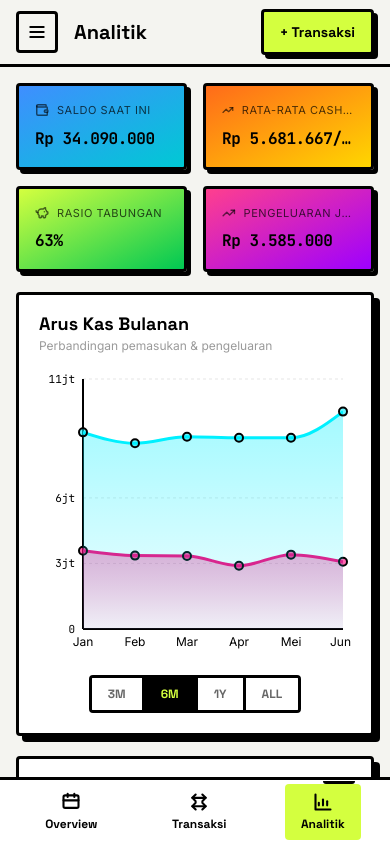
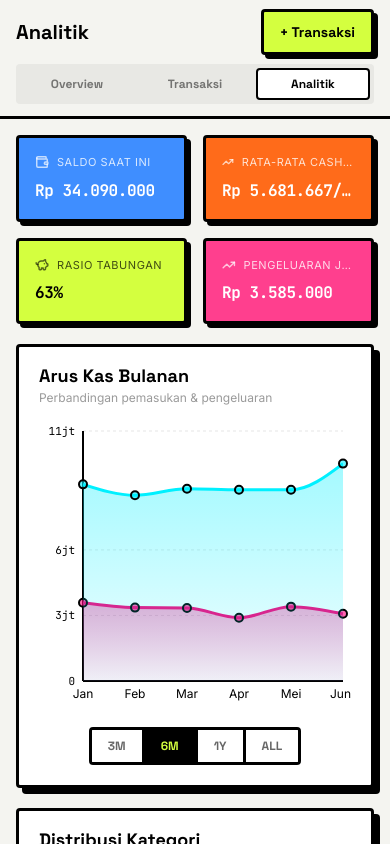
Before and after one commit to j0nsss/Persolnal-Finance-Tracker, a React (Vite) app: page / in a window 390 px wide. Both pictures are taken after a click on the button "Analitik". Shown: the top 844 px of the page. Built offline with nearby package versions, Linux system fonts and the light colour scheme.

Commit message:
update ui 1

```diff
--- a/src/components/layout/DashboardShell.tsx
+++ b/src/components/layout/DashboardShell.tsx
@@ -1,7 +1,6 @@
 import { type ReactNode } from "react";
 import { Sidebar } from "./Sidebar";
 import { Topbar } from "./Topbar";
-import { MobileBottomNav } from "./MobileBottomNav";
 import { PageTransition } from "./PageTransition";
 import { useMediaQuery } from "../../hooks/useMediaQuery";
 import { useUIStore } from "../../store/useUIStore";
@@ -30,7 +29,6 @@ export function DashboardShell({ onAddTransaction, children }: DashboardShellPro
         className={cn(
           "transition-all duration-300 ease-in-out",
           sidebarOffset(),
-          isMobile && "pb-20",
         )}
       >
         <Topbar onAddTransaction={onAddTransaction} />
@@ -40,7 +38,6 @@ export function DashboardShell({ onAddTransaction, children }: DashboardShellPro
           </PageTransition>
         </div>
       </main>
-      {isMobile && <MobileBottomNav />}
     </div>
   );
 }
--- a/src/components/layout/Topbar.tsx
+++ b/src/components/layout/Topbar.tsx
@@ -1,5 +1,7 @@
+import { motion } from "framer-motion";
 import { useUIStore } from "../../store/useUIStore";
 import { useMediaQuery } from "../../hooks/useMediaQuery";
+import { cn } from "../../lib/utils";
 
 const tabLabels: Record<string, string> = {
   overview: "Overview",
@@ -7,33 +9,26 @@ const tabLabels: Record<string, string> = {
   analytics: "Analitik",
 };
 
+const navItems = [
+  { id: "overview", label: "Overview" },
+  { id: "transactions", label: "Transaksi" },
+  { id: "analytics", label: "Analitik" },
+];
+
 interface TopbarProps {
   onAddTransaction: () => void;
 }
 
 export function Topbar({ onAddTransaction }: TopbarProps) {
-  const { activeTab, toggleSidebar } = useUIStore();
+  const { activeTab, setActiveTab } = useUIStore();
   const isMobile = useMediaQuery("(max-width: 767px)");
 
   return (
     <header className="sticky top-0 z-30 bg-base-bg border-b-3 border-base-ink">
       <div className="flex items-center justify-between px-4 md:px-6 h-16">
-        <div className="flex items-center gap-4">
-          {isMobile && (
-            <button
-              onClick={toggleSidebar}
-              className="rounded-brutal border-3 border-base-ink p-2 hover:bg-base-ink/5 transition-colors"
-              aria-label="Buka menu navigasi"
-            >
-              <svg width="20" height="20" viewBox="0 0 24 24" fill="none" stroke="currentColor" strokeWidth="2.5" strokeLinecap="round" strokeLinejoin="round" aria-hidden="true">
-                <path d="M4 6h16M4 12h16M4 18h16" />
-              </svg>
-            </button>
-          )}
-          <h2 className="font-display font-bold text-xl md:text-2xl">
-            {tabLabels[activeTab] || "Overview"}
-          </h2>
-        </div>
+        <h2 className="font-display font-bold text-xl md:text-2xl">
+          {tabLabels[activeTab] || "Overview"}
+        </h2>
 
         <button
           onClick={onAddTransaction}
@@ -43,6 +38,38 @@ export function Topbar({ onAddTransaction }: TopbarProps) {
           + Transaksi
         </button>
       </div>
+
+      {isMobile && (
+        <nav className="px-4 pb-3" aria-label="Navigasi tab">
+          <div className="flex items-center gap-1 bg-base-ink/5 rounded-brutal p-1">
+            {navItems.map((item) => {
+              const isActive = activeTab === item.id;
+              return (
+                <button
+                  key={item.id}
+                  onClick={() => setActiveTab(item.id)}
+                  className={cn(
+                    "relative flex-1 font-display font-bold text-xs py-2 px-3 rounded-brutal transition-colors",
+                    isActive
+                      ? "text-base-ink"
+                      : "text-base-ink/50 hover:text-base-ink/80",
+                  )}
+                  aria-current={isActive ? "page" : undefined}
+                >
+                  {isActive && (
+                    <motion.div
+                      layoutId="mobileActiveTab"
+                      className="absolute inset-0 bg-base-surface border-2 border-base-ink rounded-brutal"
+                      transition={{ type: "spring", stiffness: 400, damping: 30 }}
+                    />
+                  )}
+                  <span className="relative z-10">{item.label}</span>
+                </button>
+              );
+            })}
+          </div>
+        </nav>
+      )}
     </header>
   );
 }
--- a/src/features/analytics/components/AnalyticsPage.tsx
+++ b/src/features/analytics/components/AnalyticsPage.tsx
@@ -15,36 +15,46 @@ import { ForecastCard } from "./ForecastCard";
 import { formatCurrency } from "../../../lib/utils";
 import { cn } from "../../../lib/utils";
 
-const metricCardConfig = [
+interface MetricCardConfig {
+  icon: React.ComponentType<{ size?: number; strokeWidth?: number; className?: string }>;
+  label: string;
+  bg: string;
+  value: string;
+}
+
+function buildMetricCards(
+  balance: number,
+  avg: number,
+  rate: number,
+  highest: { label: string; total: number } | null,
+): MetricCardConfig[] {
+  return [
     {
       icon: Wallet,
       label: "Saldo Saat Ini",
-    bg: "bg-gradient-to-br from-[#3F8EFF] to-[#00C9D4]",
-    getValue: (cb: number) => formatCurrency(cb),
-    getValueArg: (balance: number, _avg: number, _rate: number, _highest: { label: string; total: number } | null) => balance,
+      bg: "bg-accent-blue",
+      value: formatCurrency(balance),
     },
     {
       icon: TrendingUp,
       label: "Rata-rata Cashflow",
-    bg: "bg-gradient-to-br from-[#FF6B1A] to-[#FFD600]",
-    getValue: (v: number) => `${formatCurrency(v)}/bln`,
-    getValueArg: (_balance: number, avg: number, _rate: number, _highest: { label: string; total: number } | null) => avg,
+      bg: "bg-accent-orange",
+      value: `${formatCurrency(avg)}/bln`,
     },
     {
       icon: PiggyBank,
       label: "Rasio Tabungan",
-    bg: "bg-gradient-to-br from-[#D4FF3F] to-[#00C853]",
-    getValue: (v: number) => `${v}%`,
-    getValueArg: (_balance: number, _avg: number, rate: number, _highest: { label: string; total: number } | null) => rate,
+      bg: "bg-accent-lime",
+      value: `${rate}%`,
     },
     {
       icon: TrendingUp,
-    label: (h: { label: string } | null) => h ? `Pengeluaran ${h.label}` : "Pengeluaran",
-    bg: "bg-gradient-to-br from-[#FF3F8E] to-[#9E00FF]",
-    getValue: (v: number) => formatCurrency(v),
-    getValueArg: (_balance: number, _avg: number, _rate: number, highest: { label: string; total: number } | null) => highest?.total ?? 0,
+      label: highest ? `Pengeluaran ${highest.label}` : "Pengeluaran",
+      bg: "bg-accent-pink",
+      value: formatCurrency(highest?.total ?? 0),
     },
   ];
+}
 
 export function AnalyticsPage() {
   const transactions = useTransactionStore((s) => s.transactions);
@@ -122,30 +132,14 @@ export function AnalyticsPage() {
     >
       {/* Top Metrics */}
       <div className="grid grid-cols-2 lg:grid-cols-4 gap-4">
-        <MetricCard
-          icon={metricCardConfig[0].icon}
-          label={metricCardConfig[0].label}
-          bg={metricCardConfig[0].bg}
-          value={metricCardConfig[0].getValue(metricCardConfig[0].getValueArg(currentBalance, insights.averageMonthlyCashflow, insights.savingsRate, insights.highestExpenseMonth))}
-        />
-        <MetricCard
-          icon={metricCardConfig[1].icon}
-          label={metricCardConfig[1].label}
-          bg={metricCardConfig[1].bg}
-          value={metricCardConfig[1].getValue(metricCardConfig[1].getValueArg(currentBalance, insights.averageMonthlyCashflow, insights.savingsRate, insights.highestExpenseMonth))}
-        />
-        <MetricCard
-          icon={metricCardConfig[2].icon}
-          label={metricCardConfig[2].label}
-          bg={metricCardConfig[2].bg}
-          value={metricCardConfig[2].getValue(metricCardConfig[2].getValueArg(currentBalance, insights.averageMonthlyCashflow, insights.savingsRate, insights.highestExpenseMonth))}
-        />
-        <MetricCard
-          icon={metricCardConfig[3].icon}
-          label={typeof metricCardConfig[3].label === "function" ? metricCardConfig[3].label(insights.highestExpenseMonth) : metricCardConfig[3].label}
-          bg={metricCardConfig[3].bg}
-          value={metricCardConfig[3].getValue(metricCardConfig[3].getValueArg(currentBalance, insights.averageMonthlyCashflow, insights.savingsRate, insights.highestExpenseMonth))}
-        />
+        {buildMetricCards(
+          currentBalance,
+          insights.averageMonthlyCashflow,
+          insights.savingsRate,
+          insights.highestExpenseMonth,
+        ).map((card, i) => (
+          <MetricCard key={i} icon={card.icon} label={card.label} bg={card.bg} value={card.value} />
+        ))}
       </div>
 
       {/* Charts Section */}
@@ -244,6 +238,8 @@ function MetricCard({
   bg: string;
   value: string;
 }) {
+  const isLight = bg === "bg-accent-lime";
+
   return (
     <motion.div
       initial={{ opacity: 0, y: 10 }}
@@ -254,12 +250,12 @@ function MetricCard({
       className={cn("rounded-brutal border-3 border-base-ink shadow-brutal p-4", bg)}
     >
       <div className="flex items-center gap-2 mb-2">
-        <Icon size={14} strokeWidth={2.5} className="text-black/60" />
-        <p className="font-body text-[11px] text-black/70 uppercase tracking-wider truncate">
+        <Icon size={14} strokeWidth={2.5} className={isLight ? "text-black/60" : "text-white/70"} />
+        <p className={cn("font-body text-[11px] uppercase tracking-wider truncate", isLight ? "text-black/70" : "text-white/80")}>
           {label}
         </p>
       </div>
-      <p className="font-mono tracking-tight tabular-nums text-base font-bold truncate text-black">
+      <p className={cn("font-mono tracking-tight tabular-nums text-base font-bold truncate", isLight ? "text-black" : "text-white")}>
         {value}
       </p>
     </motion.div>
--- a/src/features/analytics/components/SavingsRateCard.tsx
+++ b/src/features/analytics/components/SavingsRateCard.tsx
@@ -1,7 +1,6 @@
 import { motion } from "framer-motion";
 import { PiggyBank, TrendingUp, TrendingDown } from "lucide-react";
 import { useCountUp } from "../../../hooks/useCountUp";
-import { cn } from "../../../lib/utils";
 
 interface SavingsRateCardProps {
   savingsRate: number;
--- a/src/lib/mockApi/db.ts
+++ b/src/lib/mockApi/db.ts
@@ -1,6 +1,8 @@
 import type { Transaction } from "../../types/transaction";
 
 const DB_KEY = "neofin_transactions";
+const DB_VERSION_KEY = "neofin_db_version";
+const DB_VERSION = 2;
 
 export function getSeedData(): Transaction[] {
   const now = new Date();
@@ -9,7 +11,9 @@ export function getSeedData(): Transaction[] {
 
   const makeDate = (monthOffset: number, day: number) => {
     const d = new Date(y, m + monthOffset, day);
-    return d.toISOString().split("T")[0];
+    const mm = String(d.getMonth() + 1).padStart(2, "0");
+    const dd = String(d.getDate()).padStart(2, "0");
+    return `${d.getFullYear()}-${mm}-${dd}`;
   };
 
   const makeTS = (dateStr: string) => new Date(dateStr + "T08:00:00Z").toISOString();
@@ -91,6 +95,13 @@ export function getSeedData(): Transaction[] {
 }
 
 export function loadTransactions(): Transaction[] {
+  const version = localStorage.getItem(DB_VERSION_KEY);
+  if (version !== String(DB_VERSION)) {
+    const seed = getSeedData();
+    localStorage.setItem(DB_KEY, JSON.stringify(seed));
+    localStorage.setItem(DB_VERSION_KEY, String(DB_VERSION));
+    return seed;
+  }
   const raw = localStorage.getItem(DB_KEY);
   if (raw) {
     return JSON.parse(raw);
```
Lines whose indentation alone changed are shown as unchanged.
